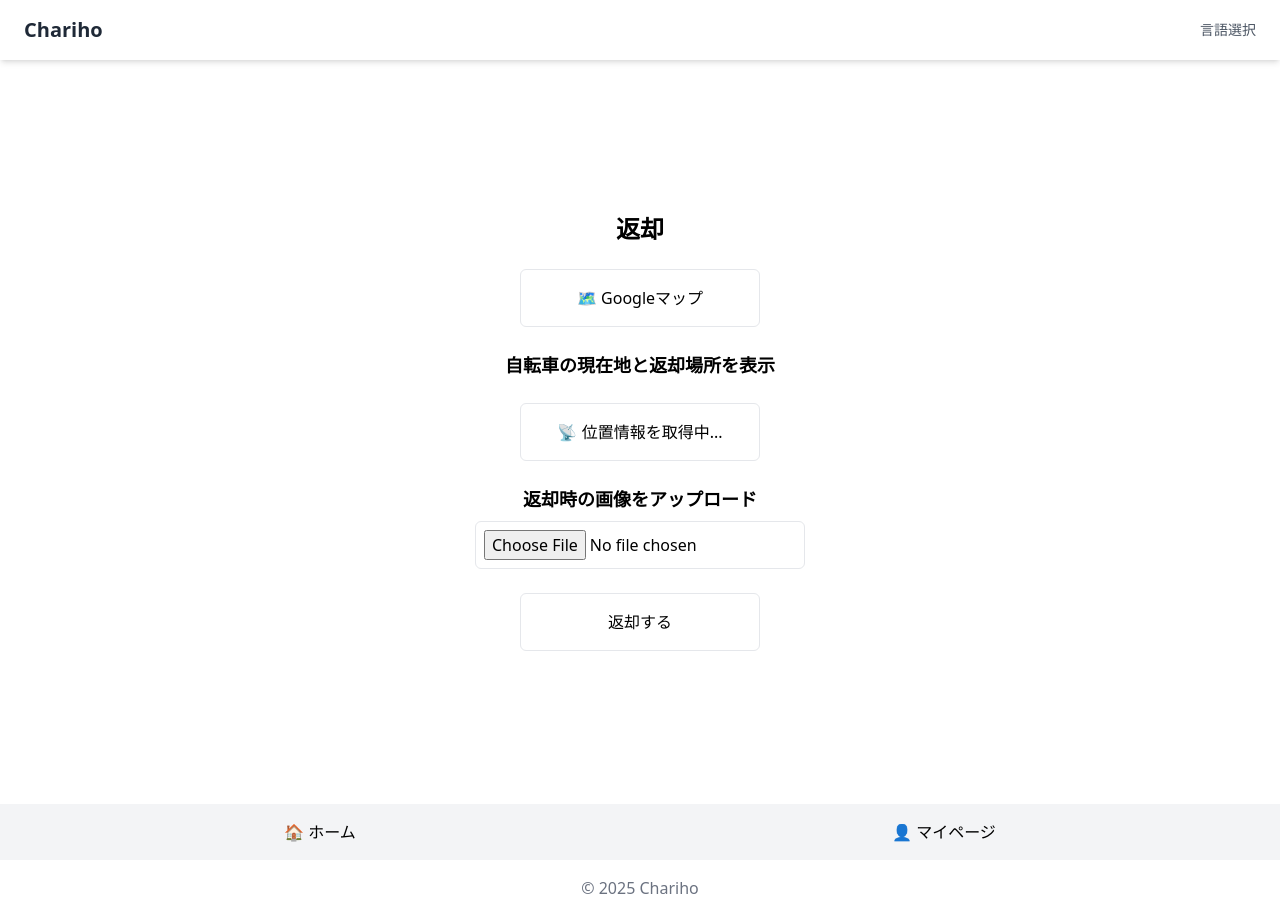
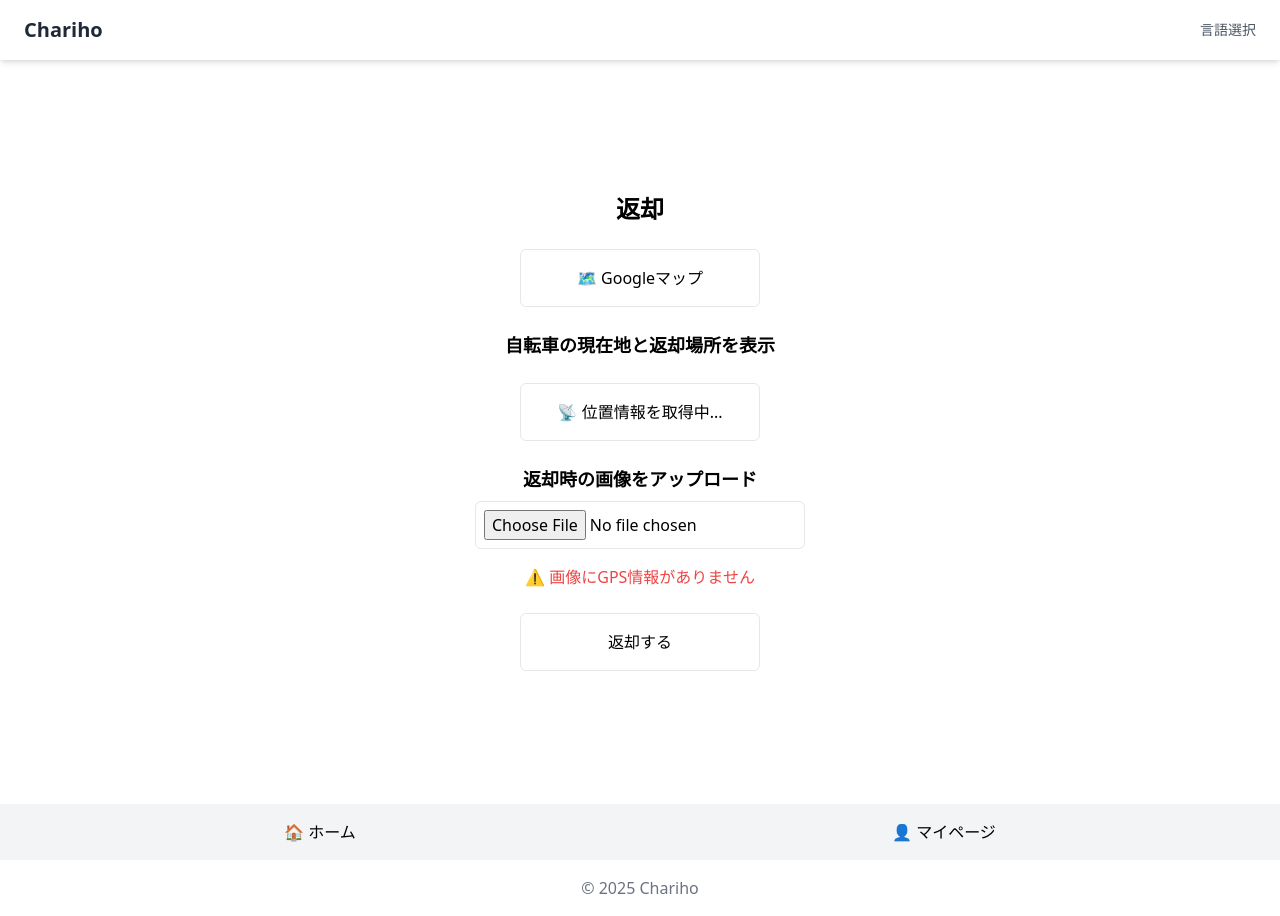
Before and after one commit to ms-engineer-bc24-12/Section_9_team_chariho, a Next.js app in the folder frontend/: page /rental/return in a window 1280 px wide. Built offline with nearby package versions, Linux system fonts and the light colour scheme; no server answers.

Commit message:
jpng画像から(緯度・経度)を取得

```diff
--- a/frontend/package.json
+++ b/frontend/package.json
@@ -10,6 +10,7 @@
     "format": "prettier --write ."
   },
   "dependencies": {
+    "exif-js": "^2.3.0",
     "next": "15.1.6",
     "react": "^19.0.0",
     "react-dom": "^19.0.0"
--- a/frontend/src/app/rental/return/page.tsx
+++ b/frontend/src/app/rental/return/page.tsx
@@ -4,18 +4,22 @@
 
 'use client';
 import { useState, useEffect } from 'react';
+import EXIF from 'exif-js';
 
 export default function ReturnPage() {
-  // ユーザーの現在地（緯度・経度）
+  // ユーザーの現在地
   const [userLocation, setUserLocation] = useState<{
     lat: number;
     lng: number;
   } | null>(null);
-  // エラーメッセージ
   const [error, setError] = useState<string | null>(null);
+
   // 画像アップロード用の state
   const [selectedFile, setSelectedFile] = useState<File | null>(null);
   const [previewURL, setPreviewURL] = useState<string | null>(null);
+  const [gpsData, setGpsData] = useState<{ lat: number; lng: number } | null>(
+    null,
+  );
 
   // 位置情報を取得する処理
   useEffect(() => {
@@ -42,8 +46,46 @@ export default function ReturnPage() {
     if (event.target.files && event.target.files.length > 0) {
       const file = event.target.files[0];
       setSelectedFile(file);
-      setPreviewURL(URL.createObjectURL(file)); // プレビュー用URLを作成
+      setPreviewURL(URL.createObjectURL(file));
+
+      // Exif情報の読み込み
+      const reader = new FileReader();
+      reader.onload = function (e) {
+        if (e.target && e.target.result instanceof ArrayBuffer) {
+          const exifData = EXIF.readFromBinaryFile(e.target.result);
+
+          //ここに追加！Exifデータをコンソールで確認
+          console.log('Exif情報:', exifData);
+
+          if (exifData.GPSLatitude && exifData.GPSLongitude) {
+            const lat = convertDMSToDD(
+              exifData.GPSLatitude,
+              exifData.GPSLatitudeRef,
+            );
+            const lng = convertDMSToDD(
+              exifData.GPSLongitude,
+              exifData.GPSLongitudeRef,
+            );
+            setGpsData({ lat, lng });
+          } else {
+            setGpsData(null);
+          }
+        }
+      };
+      reader.readAsArrayBuffer(file);
     }
+  };
+
+  // DMS（度・分・秒）を10進数（DD）に変換する関数
+  const convertDMSToDD = (dms: number[], ref: string) => {
+    const degrees = dms[0];
+    const minutes = dms[1] / 60;
+    const seconds = dms[2] / 3600;
+    let dd = degrees + minutes + seconds;
+    if (ref === 'S' || ref === 'W') {
+      dd = -dd;
+    }
+    return dd;
   };
 
   return (
@@ -88,6 +130,7 @@ export default function ReturnPage() {
             onChange={handleFileChange}
             className="mt-2 border p-2 rounded-md"
           />
+
           {/* 画像プレビュー */}
           {previewURL && (
             <img
@@ -95,6 +138,15 @@ export default function ReturnPage() {
               alt="アップロード画像"
               className="mt-4 w-60 h-auto rounded-md border"
             />
+          )}
+
+          {/* 取得したGPS情報を表示 */}
+          {gpsData ? (
+            <p className="mt-4 text-green-600">
+              📍 画像のGPS情報: 緯度 {gpsData.lat}, 経度 {gpsData.lng}
+            </p>
+          ) : (
+            <p className="mt-4 text-red-500">⚠️ 画像にGPS情報がありません</p>
           )}
         </div>
 
```
Also changed, not shown: 1 other file (tests, documents, lock files or other folders).
